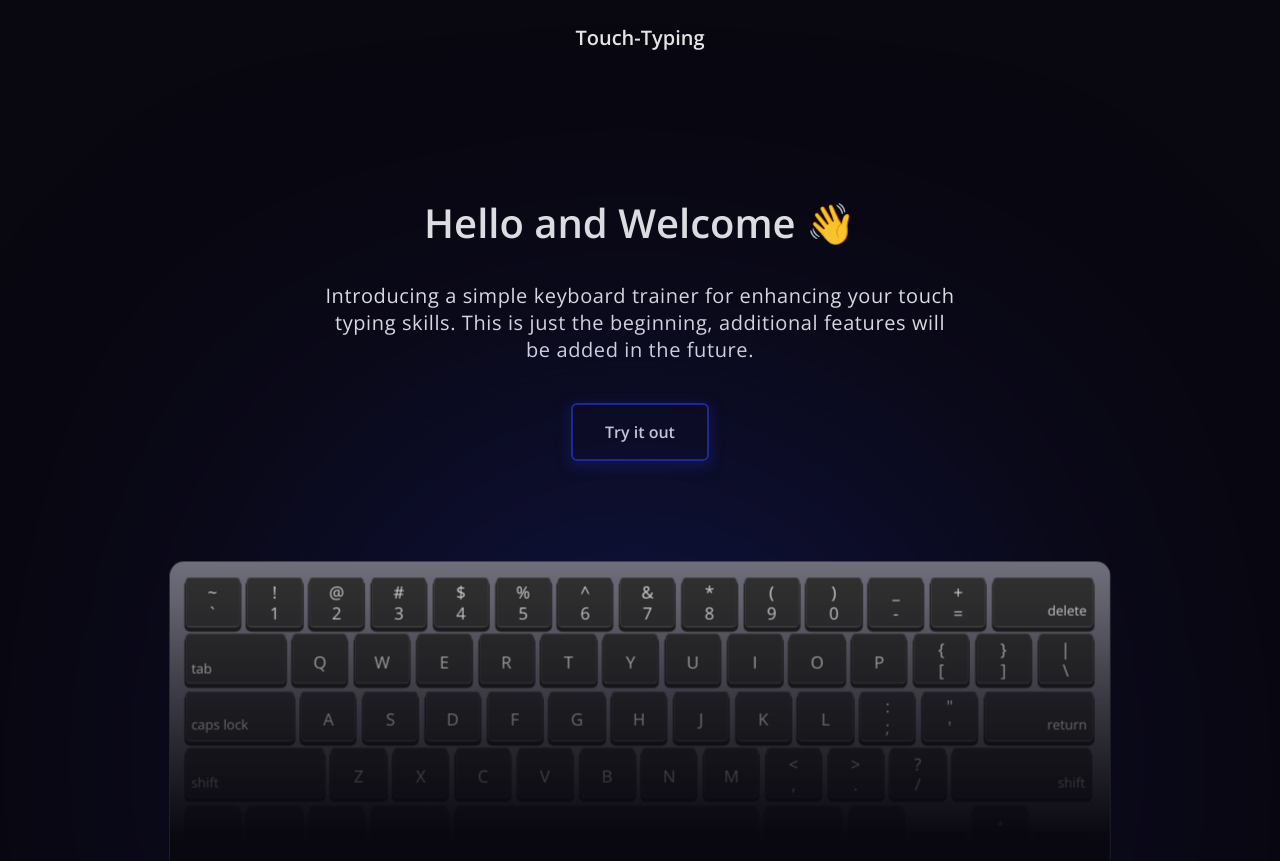
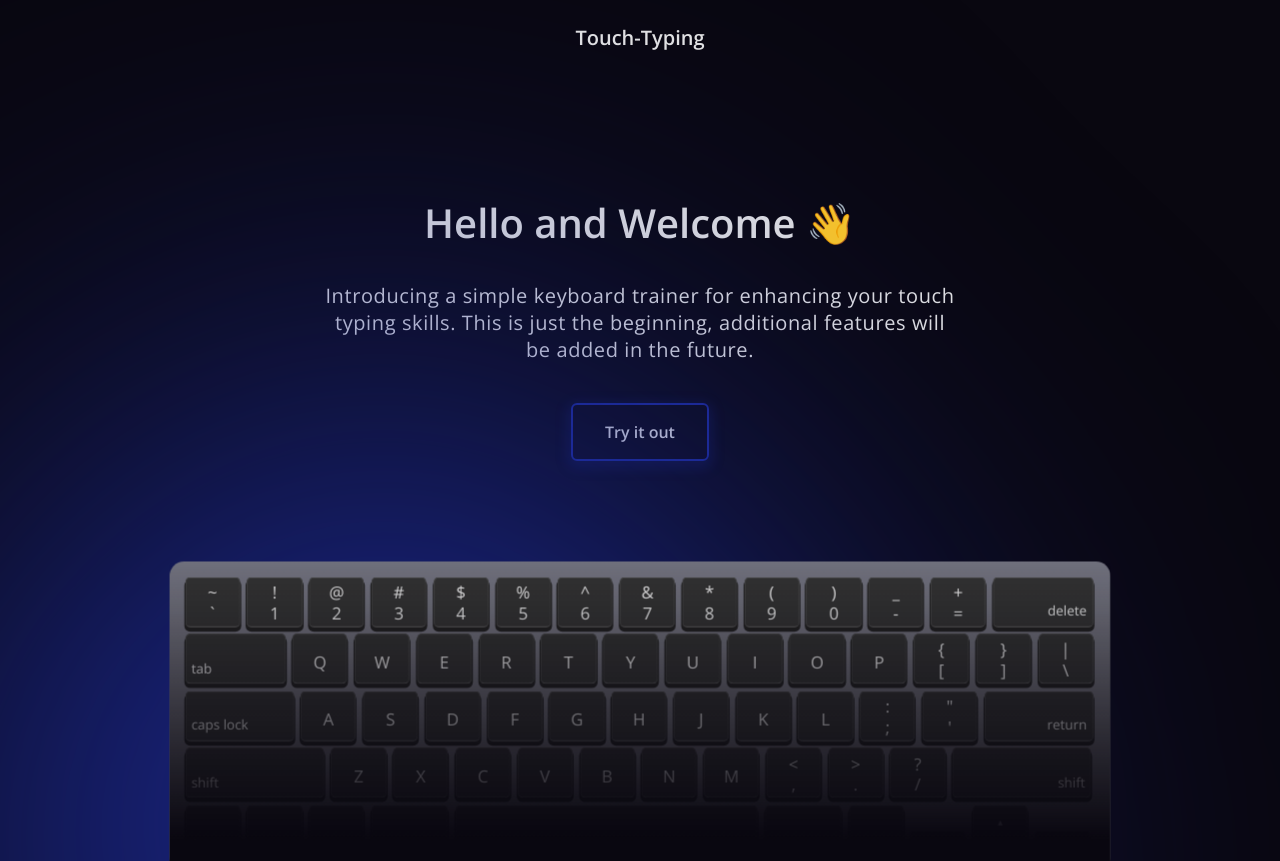
Before and after one commit to paragkatoch/TouchTyping, a Next.js app: page / in a window 1280 px wide. Built offline with nearby package versions, Linux system fonts and the light colour scheme.

Commit message:
added final animations

```diff
--- a/src/components/TestingInputKeyboard/styles.module.scss
+++ b/src/components/TestingInputKeyboard/styles.module.scss
@@ -2,6 +2,14 @@
 	margin-top: 4rem;
 
 	.text_container {
+		-webkit-transform-style: preserve-3d;
+		transform-style: preserve-3d;
+
+		transform: perspective(1000px) rotateX(-90deg) scale(0, 0);
+		animation: perspective_animation 0.5s 0.2s forwards ease-out;
+
+		transform-origin: center center;
+
 		padding: 2rem;
 		border: 1px solid rgba(255, 255, 255, 0.16);
 		border-radius: 0.5rem;
@@ -52,4 +60,32 @@
 	bottom: 5rem;
 	left: 50%;
 	transform: translateX(-50%) scale(1.2);
+
+	-webkit-transform-style: preserve-3d;
+	transform-style: preserve-3d;
+
+	transform: perspective(1000px) rotateX(-90deg) scale(0, 0);
+	animation: slide-in 0.5s 0.2s forwards ease-out;
+
+	transform-origin: center center;
 }
+
+@keyframes perspective_animation {
+	0% {
+		transform: perspective(1000px) rotateX(-90deg);
+	}
+
+	100% {
+		transform: perspective(1000px) rotateX(0deg) translateZ(0px);
+	}
+}
+
+@keyframes slide-in {
+	0% {
+		transform: perspective(1000px) translateY(400px) translateX(-50%) scale(1.2);
+	}
+
+	100% {
+		transform: perspective(1000px) translateY(0px) translateX(-50%) scale(1.2);
+	}
+}
--- a/src/styles/Home.module.scss
+++ b/src/styles/Home.module.scss
@@ -78,7 +78,7 @@
 			.keyboard_container {
 				transform: perspective(1000px) rotateX(90deg) translateY(100px)
 					scale(1.2);
-				animation: perspective_animation 1s 1s forwards ease-in-out;
+				animation: perspective_animation 1s 0.2s forwards ease-in-out;
 
 				transform-origin: bottom center;
 
@@ -106,7 +106,7 @@
 				bottom: 0;
 				left: 50%;
 				transform: translateX(-50%) translateY(56px) scale(1.5);
-				animation: spark 3s forwards ease-in-out;
+				animation: spark 2.5s forwards ease-in-out;
 				filter: blur(200px);
 			}
 		}
@@ -134,16 +134,16 @@
 		left: 50%;
 	}
 
-	50% {
+	100% {
 		transform: scale(2) translateX(-50%) translateY(56px);
 		filter: blur(100px);
 	}
 
-	100% {
-		filter: blur(200px);
+	// 100% {
+	// 	filter: blur(200px);
 
-		transform: scale(1) translateX(-50%) translateY(56px);
-	}
+	// 	transform: scale(1) translateX(-50%) translateY(56px);
+	// }
 }
 
 @keyframes perspective_animation {
```
Also changed, not shown: src/styles/Profile.module.scss (+26 -0 lines), 1 other file (tests, documents, lock files or other folders).
